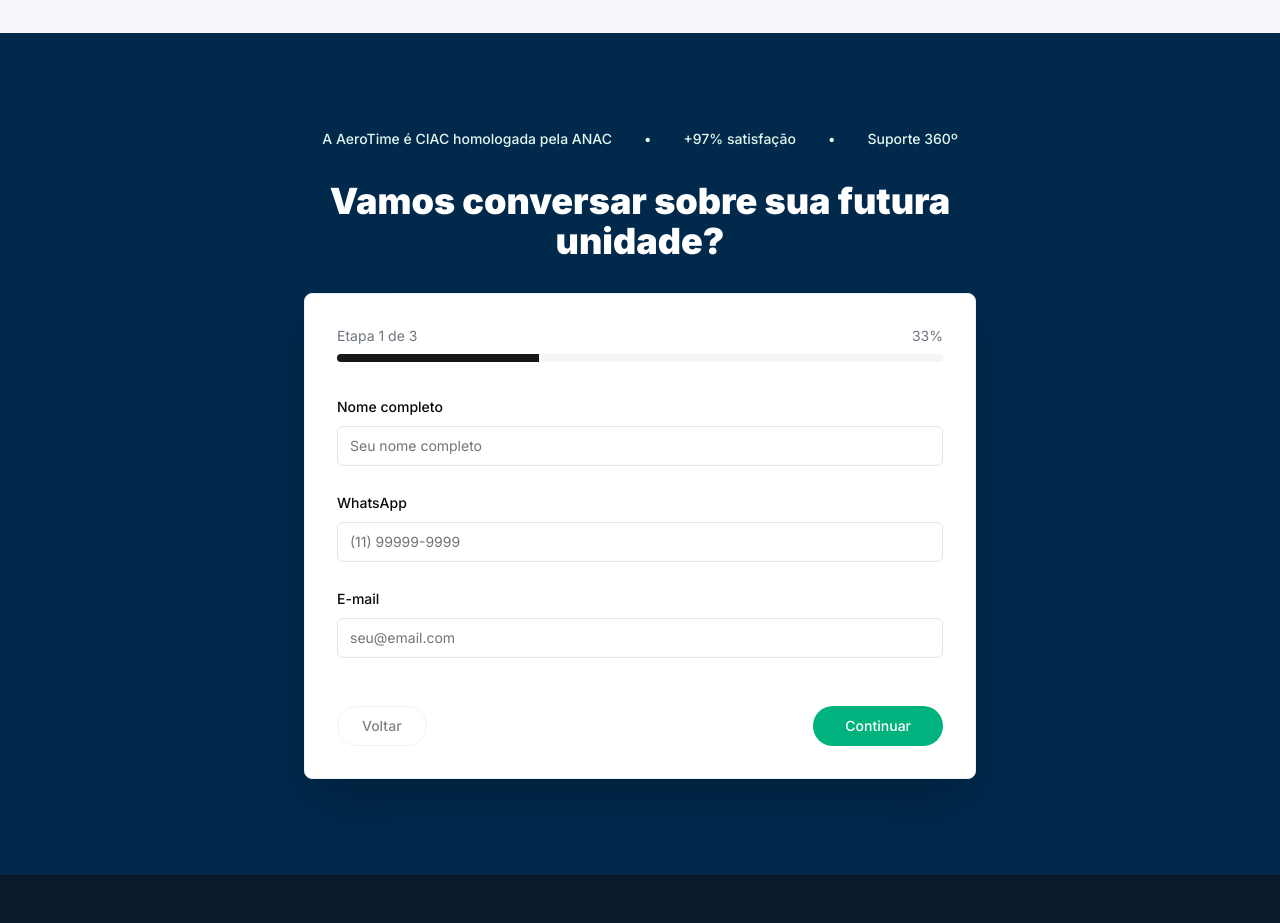
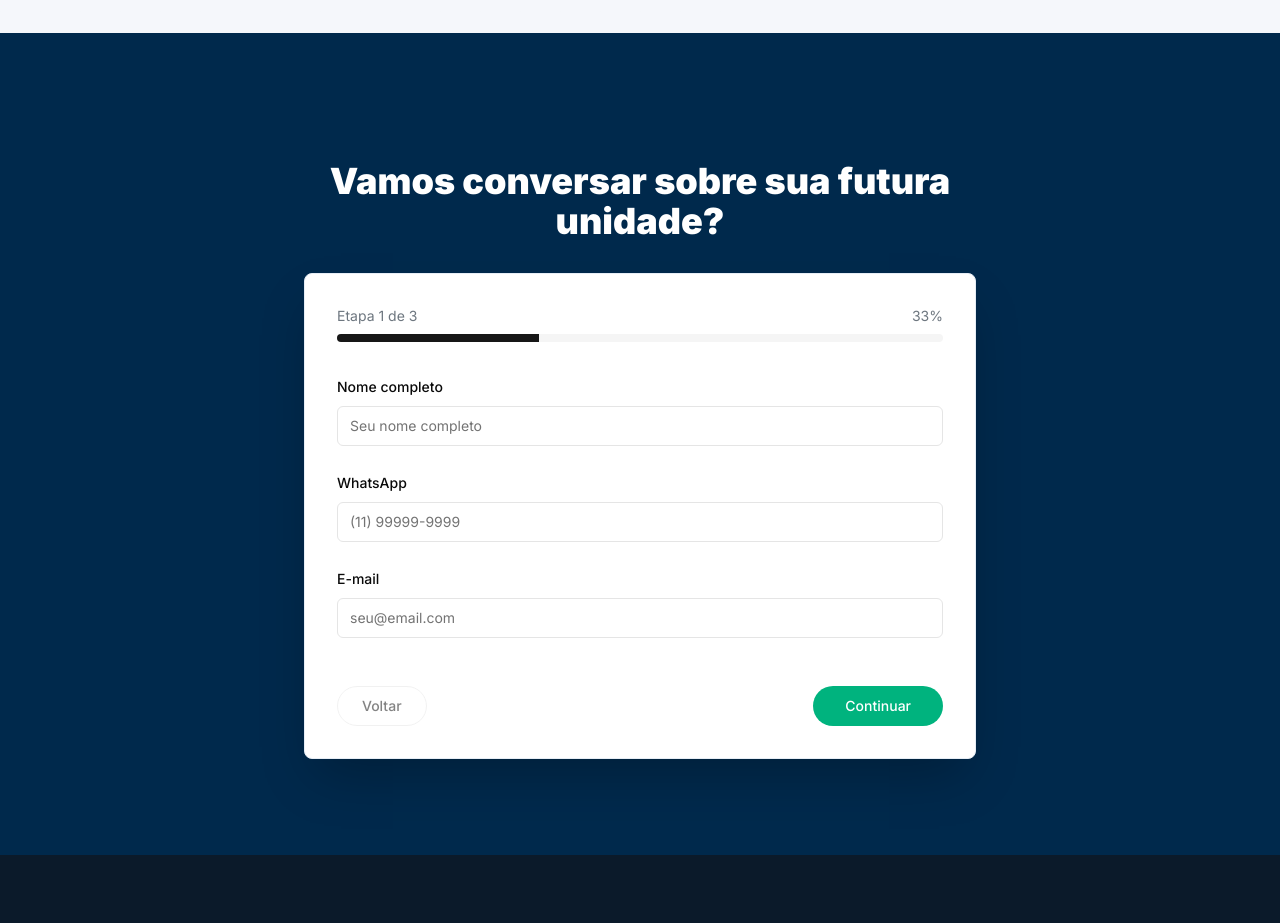
Before and after one commit to mooningsolana-create/aerotime, a Next.js app: page / in a window 1280 px wide. Shown: the part 5920-6843 px from the top of the page. Built offline with nearby package versions, Linux system fonts and the light colour scheme.

Commit message:
Updated trace

```diff
--- a/components/sections/LeadFormSection.tsx
+++ b/components/sections/LeadFormSection.tsx
@@ -133,13 +133,7 @@ export function LeadFormSection() {
           whileInView={{ opacity: 1, y: 0 }}
           viewport={{ once: true }}
         >
-          <div className="flex flex-wrap justify-center items-center gap-8 text-[#E2F6EE] text-sm font-medium">
-            <span>A AeroTime é CIAC homologada pela ANAC</span>
-            <span className="hidden sm:inline">•</span>
-            <span>+97% satisfação</span>
-            <span className="hidden sm:inline">•</span>
-            <span>Suporte 360º</span>
-          </div>
+
         </motion.div>
 
         <div className="max-w-2xl mx-auto">
```
